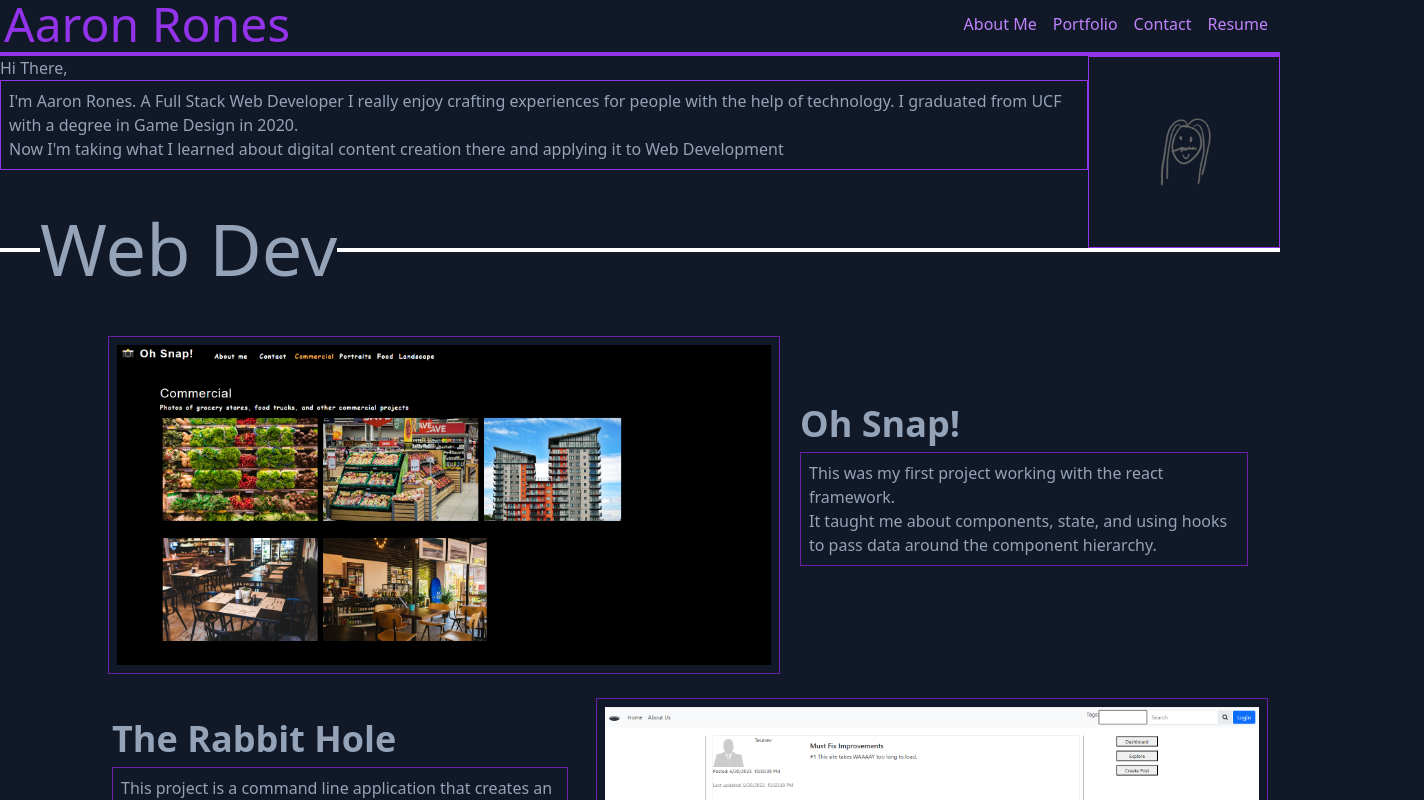
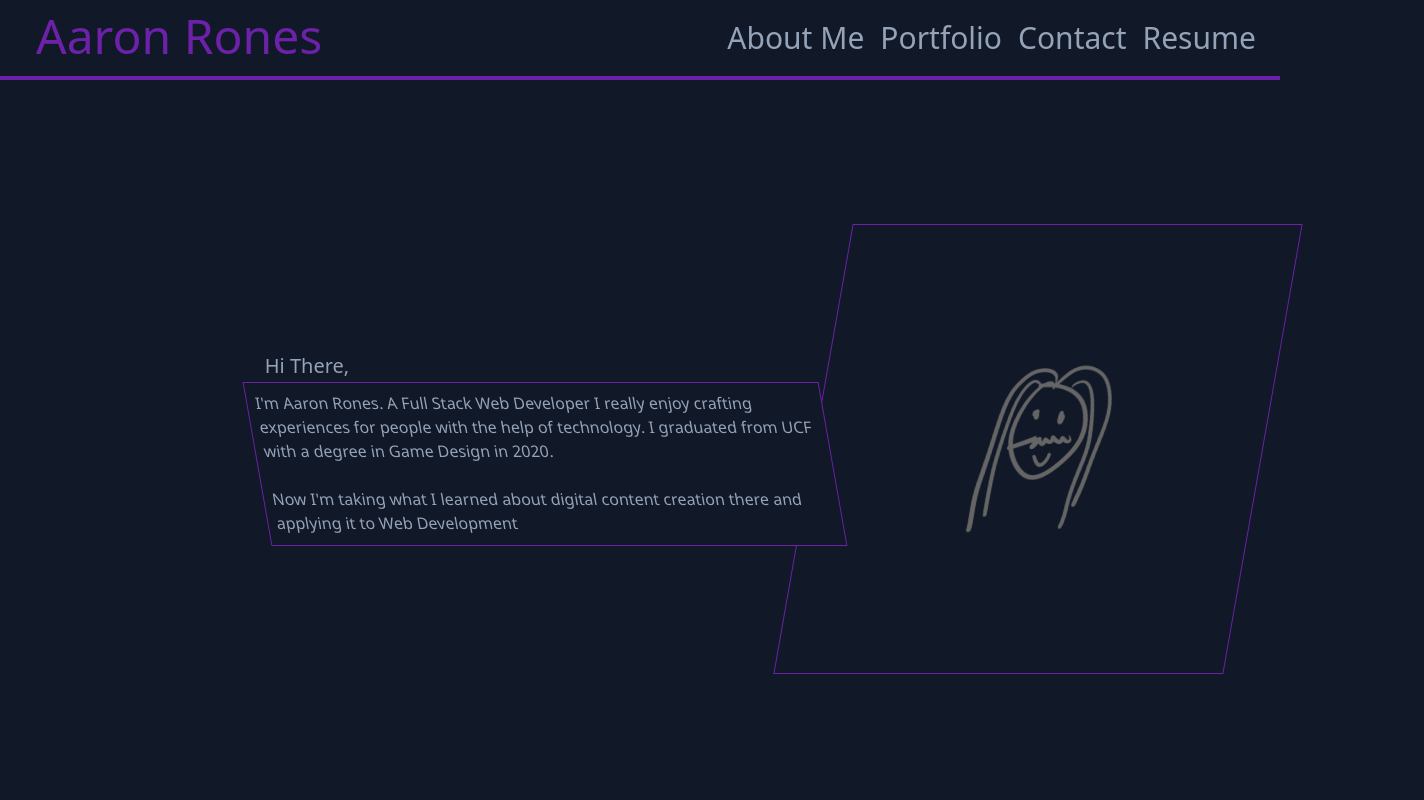
Before and after one commit to beimy/react-port, a React (Create React App) app: page / in a window 1280 px wide. Shown: the top 800 px of the page, 1424 px wide, since content can reach past the window. Built offline with nearby package versions, Linux system fonts and the light colour scheme.

Commit message:
alpha layout completed

```diff
--- a/src/App.js
+++ b/src/App.js
@@ -11,7 +11,7 @@ function App() {
     <div>
       <Nav>
       </Nav>
-      <main className='flex flex-col min-h-screen'>
+      <main className='flex flex-col align-middle min-h-screen'>
         <About></About>
         <Portfolio></Portfolio>
         <Contact></Contact>
--- a/src/components/About/index.js
+++ b/src/components/About/index.js
@@ -2,17 +2,16 @@ import React from 'react';
 
 function About() {
     return(
-        <section className='container flex'>
-            <div >
-                <h3>Hi There,</h3>
-                <div>
-                    <p className='border-purple-600 border p-2'>I'm Aaron Rones. A <a href=''>Full Stack Web Developer</a> I really enjoy crafting experiences for people with the help of technology. I graduated from UCF with a degree in Game Design in 2020. <br/>
-                        Now I'm taking what I learned about digital content creation there and applying it to Web Development
-                    </p>
-                </div>
-
+        <section className='container flex justify-center pt-36 pb-72'>
+            <div className='flex flex-wrap p-32 pr-0 columns-1 relative left-28 z-10 '>
+                <h3 className='w-[60%] pl-2  text-xl'>Hi There,</h3>
+                <p className='p-2 max-w-xl skewed-border-left h-auto bg-gray-900'>I'm Aaron Rones. A <a href=''>Full Stack Web Developer</a> I really enjoy crafting experiences for people with the help of technology. I graduated from UCF with a degree in Game Design in 2020. <br/>
+                    <br />Now I'm taking what I learned about digital content creation there and applying it to Web Development
+                </p>
             </div>
-            <img className='w-48 border-purple-600 border p-2' src={require(`../../assets/hand-drawn-portait.png`)}/>
+            <div className='relative'>
+                <img className='max-h-[450px] p-2 skewed-border-right' src={require(`../../assets/hand-drawn-portait.png`)}/>
+            </div>
         </section>
     )
 }
--- a/src/components/Nav/index.js
+++ b/src/components/Nav/index.js
@@ -2,31 +2,29 @@ import React from "react";
 
 function Nav() {
     return(
-        <header className="flex flex-wrap justify-between px-1 pb-1 border-b-4 border-purple-600">
-            <h2>
-                <a data-testid='link' href="/">
-                    <span className="text-purple-600 text-5xl">Aaron Rones</span>
-                </a>
-            </h2>
+        <header className="flex flex-wrap justify-between px-1 pb-1 border-b-4 border-purple-800">
+            <a className="pl-8 py-3" data-testid='link' href="/">
+                <span className="text-purple-800 text-5xl">Aaron Rones</span>
+            </a>
             <nav className="flex align-middle float-right">
-                <ul className=" mt-3 flex flex-wrap justify-end align-middle">
-                    <li className="align-middle mx-2 text-purple-400">
-                        <a data-testid="about" href="#about">
+                <ul className="mr-3 mt-3 flex flex-wrap justify-end align-middle">
+                    <li className="mx-2 pt-2 ">
+                        <a className=" text-3xl" data-testid="about" href="#about">
                             About Me
                         </a>
                     </li>
-                    <li className="mx-2 text-purple-400">
-                        <a data-testid="about" href="#portfolio">
+                    <li className="mx-2 pt-2 ">
+                        <a className=" text-3xl" data-testid="about" href="#portfolio">
                             Portfolio
                         </a>
                     </li>
-                    <li className="mx-2 text-purple-400">
-                        <a data-testid="about" href="#contact">
+                    <li className="mx-2 pt-2 ">
+                        <a className=" text-3xl" data-testid="about" href="#contact">
                             Contact
                         </a>
                     </li>
-                    <li className="mx-2 text-purple-400">
-                        <a data-testid="about" href="#resume">
+                    <li className="mx-2 pt-2 ">
+                        <a className=" text-3xl" data-testid="about" href="#resume">
                             Resume
                         </a>
                     </li>
--- a/src/components/Portfolio/index.js
+++ b/src/components/Portfolio/index.js
@@ -8,12 +8,12 @@ function Portfolio() {
 
             <div className="flex px-3 py-3">
                 <a href="https://github.com/beimy/photo-port">
-                    <img className="max-w-2xl p-2 ml-24 border-purple-800 border"
+                    <img className="max-w-2xl p-2 ml-24 skewed-border-right"
                         src={require(`../../assets/ohsnap_screenshot.PNG`)}></img>
                 </a>
                 <div className="flex flex-wrap flex-col px-5 mb-10 self-center">
                     <h3 className="text-4xl font-bold">Oh Snap!</h3>
-                    <p className=" block border border-purple-800 mt-2 p-2">This was my first project working with the react framework.<br/>
+                    <p className=" block skewed-border-left mt-2 p-2">This was my first project working with the react framework.<br/>
                     It taught me about components, state, and using hooks to pass data around the component hierarchy.</p>
                 </div>
 
@@ -22,12 +22,12 @@ function Portfolio() {
             <div className="flex px-3 py-3">
                 <div className="flex flex-wrap flex-col px-5 mb-10 ml-20 self-center">
                     <h3 className="text-4xl font-bold">The Rabbit Hole</h3>
-                    <p className=" block border border-purple-800 mt-2 p-2">This project is a command line application that creates an express.js server<br/>
+                    <p className=" block skewed-border-right mt-2 p-2">This project is a command line application that creates an express.js server<br/>
                     that connects to a MongoDB database via mongoose.js. The server contains an api that simulates a basic social media application. Features <br/>
                     include creating new users, creating links between users (friends), making posts (thoughts), commenting on posts(reactions).</p>
                 </div>
                 <a href="https://github.com/beimy/tech-blog">
-                    <img className="max-w-2xl p-2 ml-2 border-purple-800 border"
+                    <img className="max-w-2xl p-2 ml-2 skewed-border-left"
                         src={require(`../../assets/rabbithole_screenshot.PNG`)}></img>
                 </a>
             </div>
--- a/src/components/Single/index.js
+++ b/src/components/Single/index.js
@@ -30,9 +30,9 @@ function Single() {
     ]
 
     return(
-        <div className="container columns-2 m-5 mt-20 min-h-full">
+        <div className="container columns-2 m-36 mt-20 min-h-fit">
             {projects.map(project => (
-                <article className="my-5">
+                <article className="mb-16">
                     <div className="flex align-middle">
                         <img
                             src={require(`../../assets/${project.pic}`)}
--- a/src/index.css
+++ b/src/index.css
@@ -21,4 +21,21 @@
     .contact-li-half {
         @apply min-w-[49%] block float-left overflow-hidden
     }
+
+    .skewed-border-right {
+        -webkit-transform: skewX(-10deg);
+        -moz-transform: skewX(-10deg);
+        -ms-transform: skewX(-10deg);
+        transform: skewX(-10deg);
+        @apply border-purple-800 border
+    }
+
+    .skewed-border-left {
+        -webkit-transform: skewX(10deg);
+        -moz-transform: skewX(10deg);
+        -ms-transform: skewX(10deg);
+        transform: skewX(10deg);
+        @apply border-purple-800 border
+
+    }
 }
--- a/tailwind.config.js
+++ b/tailwind.config.js
@@ -2,7 +2,36 @@
 module.exports = {
   content: ["./src/**/*.{js,jsx,ts,tsx}"],
   theme: {
-    extend: {},
+    extend: {
+      spacing: {
+        '1/2': '50%',
+        '1/3': '33.333333%',
+        '2/3': '66.666667%',
+        '1/4': '25%',
+        '2/4': '50%',
+        '3/4': '75%',
+        '1/5': '20%',
+        '2/5': '40%',
+        '3/5': '60%',
+        '4/5': '80%',
+        '1/6': '16.666667%',
+        '2/6': '33.333333%',
+        '3/6': '50%',
+        '4/6': '66.666667%',
+        '5/6': '83.333333%',
+        '1/12': '8.333333%',
+        '2/12': '16.666667%',
+        '3/12': '25%',
+        '4/12': '33.333333%',
+        '5/12': '41.666667%',
+        '6/12': '50%',
+        '7/12': '58.333333%',
+        '8/12': '66.666667%',
+        '9/12': '75%',
+        '10/12': '83.333333%',
+        '11/12': '91.666667%'
+      }
+    }
   },
   plugins: [],
 }
```
